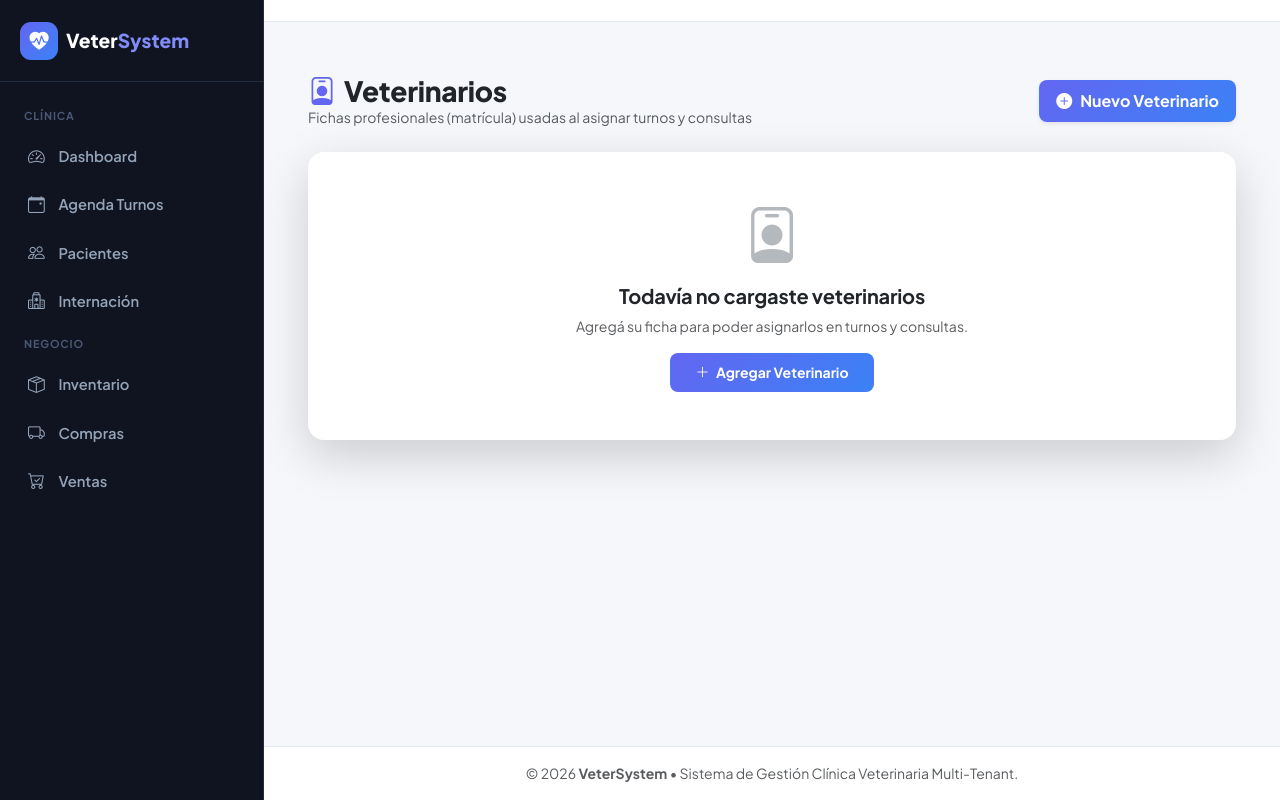
After one commit to ajzc1990/vet_system, a Django app: template templates/turnos/lista_veterinarios.html in a window 1280 px wide. The commit adds this page. Run offline with Django 5.2, Linux system fonts and the light colour scheme; the template is opened without the code that fills it, so the values that code supplies are empty; parts of the project's set-up code (start-up, migrations or seed data) failed here and were passed over.

Commit message:
Conecta la ficha de Veterinario con el alta de equipo; agrega su pantalla propia.
Agregar a alguien como VET desde Gestión de Equipo (o cambiarle el rol a
VET) no creaba su ficha de turnos.Veterinario, así que nunca aparecía en
el desplegable de "Veterinario Asignado" al cargar un turno o consulta.
Tampoco existía ninguna pantalla en la web para crear esa ficha a mano:
VeterinarioForm estaba escrito pero no conectado a ninguna vista, la
única forma era que el superusuario la cargara desde el admin de Django.

Encontrado durante un ensayo de alta de cliente nuevo paso a paso.

Co-Authored-By: Claude Sonnet 5 <noreply@anthropic.com>

```diff
--- a/apps/turnos/urls.py
+++ b/apps/turnos/urls.py
@@ -22,4 +22,9 @@ urlpatterns = [
     path('reservar/<int:veterinaria_id>/', views.solicitar_turno_publico, name='solicitar_turno_publico'),
     path('solicitudes/', views.lista_solicitudes_turno, name='lista_solicitudes_turno'),
     path('solicitudes/<int:solicitud_id>/estado/<str:nuevo_estado>/', views.actualizar_estado_solicitud, name='actualizar_estado_solicitud'),
+
+    # Veterinarios (ficha profesional: matrícula, usada al asignar turnos)
+    path('veterinarios/', views.lista_veterinarios, name='lista_veterinarios'),
+    path('veterinarios/nuevo/', views.nuevo_veterinario, name='nuevo_veterinario'),
+    path('veterinarios/<int:veterinario_id>/editar/', views.editar_veterinario, name='editar_veterinario'),
 ]
--- a/templates/base.html
+++ b/templates/base.html
@@ -451,6 +451,7 @@
                         {% endif %}
                         {% if user.is_superuser or user.perfil.rol == 'ADMIN' %}
                             <li><a class="dropdown-item rounded-2 small text-secondary py-2" href="{% url 'usuarios:gestionar_equipo' %}"><i class="bi bi-people me-2"></i> Gestión de Equipo</a></li>
+                            <li><a class="dropdown-item rounded-2 small text-secondary py-2" href="{% url 'turnos:lista_veterinarios' %}"><i class="bi bi-person-badge me-2"></i> Veterinarios</a></li>
                             <li><a class="dropdown-item rounded-2 small text-secondary py-2" href="{% url 'usuarios:mi_suscripcion' %}"><i class="bi bi-credit-card-2-front me-2"></i> Mi Suscripción</a></li>
                             <li><a class="dropdown-item rounded-2 small text-secondary py-2" href="{% url 'usuarios:auditoria' %}"><i class="bi bi-shield-lock me-2"></i> Auditoría</a></li>
                         {% endif %}
--- /dev/null
+++ b/templates/turnos/lista_veterinarios.html
@@ -0,0 +1,118 @@
+{% extends 'base.html' %}
+
+{% block title %}Veterinarios - VeterSystem{% endblock %}
+
+{% block content %}
+<div class="container-fluid py-4">
+<div class="d-flex flex-column flex-md-row justify-content-between align-items-md-center gap-3 mb-4">
+    <div>
+        <h2 class="h3 fw-extrabold text-dark mb-0 d-flex align-items-center gap-2">
+            <i class="bi bi-person-badge text-primary"></i> Veterinarios
+        </h2>
+        <p class="text-muted small mb-0">Fichas profesionales (matrícula) usadas al asignar turnos y consultas</p>
+    </div>
+
+    <div class="d-flex align-items-center gap-2 flex-wrap">
+        <a href="{% url 'turnos:nuevo_veterinario' %}" class="btn btn-primary fw-bold d-inline-flex align-items-center gap-2 px-3 py-2 rounded-3 shadow-sm">
+            <i class="bi bi-plus-circle-fill"></i> Nuevo Veterinario
+        </a>
+    </div>
+</div>
+
+{% if not veterinarios %}
+<div class="card border-0 shadow-lg rounded-4">
+    <div class="card-body text-center py-5">
+        <i class="bi bi-person-badge display-4 d-block mb-3 text-secondary opacity-50"></i>
+        <h5 class="fw-bold text-dark">Todavía no cargaste veterinarios</h5>
+        <p class="small text-muted mb-3">Agregá su ficha para poder asignarlos en turnos y consultas.</p>
+        <a href="{% url 'turnos:nuevo_veterinario' %}" class="btn btn-primary btn-sm fw-bold px-4 py-2 rounded-3">
+            <i class="bi bi-plus-lg me-1"></i> Agregar Veterinario
+        </a>
+    </div>
+</div>
+{% else %}
+
+<!-- Tarjetas (celular / pantallas angostas) -->
+<div class="d-md-none d-flex flex-column gap-3">
+    {% for v in veterinarios %}
+    <div class="card border-0 shadow-sm rounded-4 overflow-hidden">
+        <div class="card-body p-3">
+            <div class="d-flex justify-content-between align-items-start mb-2 gap-2">
+                <div class="fw-bold text-dark fs-6 d-flex align-items-center gap-1">
+                    <i class="bi bi-person-badge text-primary"></i> {{ v.apellido }}, {{ v.nombre }}
+                </div>
+                {% if v.activo %}
+                    <span class="badge bg-success-subtle text-success-emphasis border border-success-subtle px-2.5 py-1 rounded-pill fw-bold">Activo</span>
+                {% else %}
+                    <span class="badge bg-secondary-subtle text-secondary-emphasis border px-2.5 py-1 rounded-pill fw-bold">Inactivo</span>
+                {% endif %}
+            </div>
+            <div class="small text-secondary d-flex align-items-center gap-1 mb-1">
+                <i class="bi bi-card-text"></i> {{ v.matricula }}
+            </div>
+            {% if v.telefono %}
+                <div class="small text-secondary d-flex align-items-center gap-1 mb-1">
+                    <i class="bi bi-telephone-fill"></i> {{ v.telefono }}
+                </div>
+            {% endif %}
+            {% if v.email %}
+                <div class="small text-secondary d-flex align-items-center gap-1 mb-1">
+                    <i class="bi bi-envelope-fill"></i> {{ v.email }}
+                </div>
+            {% endif %}
+            <a href="{% url 'turnos:editar_veterinario' v.id %}" class="btn btn-light btn-sm border text-primary fw-bold rounded-2 w-100 d-flex align-items-center justify-content-center gap-1 pt-2 mt-2 border-top">
+                <i class="bi bi-pencil-fill"></i> Editar
+            </a>
+        </div>
+    </div>
+    {% endfor %}
+</div>
+
+<!-- Tabla (escritorio / tablet) -->
+<div class="card border-0 shadow-lg rounded-4 overflow-hidden d-none d-md-block">
+    <div class="card-body p-0">
+        <div class="table-responsive">
+            <table class="table table-hover align-middle mb-0">
+                <thead class="bg-light border-bottom">
+                    <tr class="text-uppercase text-secondary extra-small fw-extrabold" style="font-size: 0.78rem; letter-spacing: 0.5px;">
+                        <th class="ps-4 py-3">Veterinario</th>
+                        <th class="py-3">Matrícula</th>
+                        <th class="py-3">Teléfono</th>
+                        <th class="py-3">Email</th>
+                        <th class="py-3">Estado</th>
+                        <th class="text-end pe-4 py-3">Acciones</th>
+                    </tr>
+                </thead>
+                <tbody>
+                    {% for v in veterinarios %}
+                    <tr>
+                        <td class="ps-4 py-3">
+                            <div class="fw-bold text-dark d-flex align-items-center gap-1">
+                                <i class="bi bi-person-badge text-primary"></i> {{ v.apellido }}, {{ v.nombre }}
+                            </div>
+                        </td>
+                        <td class="py-3 small text-secondary">{{ v.matricula }}</td>
+                        <td class="py-3 small text-secondary">{{ v.telefono|default:"-" }}</td>
+                        <td class="py-3 small text-secondary">{{ v.email|default:"-" }}</td>
+                        <td class="py-3">
+                            {% if v.activo %}
+                                <span class="badge bg-success-subtle text-success-emphasis border border-success-subtle px-2.5 py-1 rounded-pill fw-bold">Activo</span>
+                            {% else %}
+                                <span class="badge bg-secondary-subtle text-secondary-emphasis border px-2.5 py-1 rounded-pill fw-bold">Inactivo</span>
+                            {% endif %}
+                        </td>
+                        <td class="text-end pe-4 py-3">
+                            <a href="{% url 'turnos:editar_veterinario' v.id %}" class="btn btn-light btn-sm border text-primary fw-bold rounded-2 px-3 shadow-sm d-inline-flex align-items-center gap-1">
+                                <i class="bi bi-pencil-fill"></i> Editar
+                            </a>
+                        </td>
+                    </tr>
+                    {% endfor %}
+                </tbody>
+            </table>
+        </div>
+    </div>
+</div>
+{% endif %}
+</div>
+{% endblock %}
--- a/templates/usuarios/gestionar_equipo.html
+++ b/templates/usuarios/gestionar_equipo.html
@@ -190,6 +190,12 @@
                             <label class="form-label fw-bold text-dark small mb-1">{{ form_nuevo.telefono.label }}</label>
                             {{ form_nuevo.telefono }}
                         </div>
+                        <div class="col-md-6">
+                            <label class="form-label fw-bold text-dark small mb-1">{{ form_nuevo.matricula.label }}</label>
+                            {{ form_nuevo.matricula }}
+                            <div class="form-text extra-small">{{ form_nuevo.matricula.help_text }}</div>
+                            {% if form_nuevo.matricula.errors %}<div class="text-danger extra-small mt-1">{{ form_nuevo.matricula.errors|striptags }}</div>{% endif %}
+                        </div>
                         <div class="col-12">
                             <label class="form-label fw-bold text-dark small mb-1">{{ form_nuevo.password.label }}</label>
                             {{ form_nuevo.password }}
```
Also changed, not shown: apps/turnos/tests.py (+58 -1 lines), apps/turnos/views.py (+63 -0 lines), apps/usuarios/forms.py (+19 -0 lines), apps/usuarios/tests.py (+73 -0 lines), apps/usuarios/views.py (+25 -1 lines), templates/turnos/form_veterinario.html (added, +105 -0 lines).
